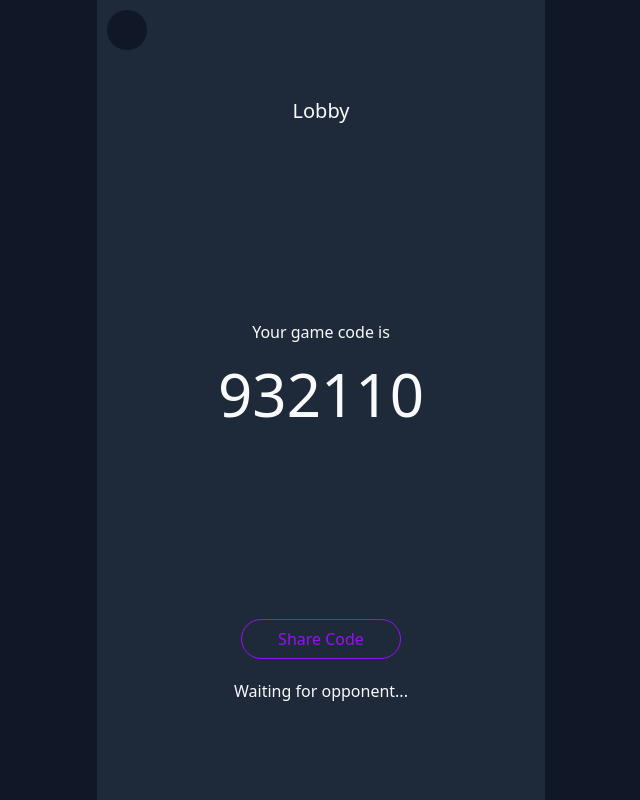
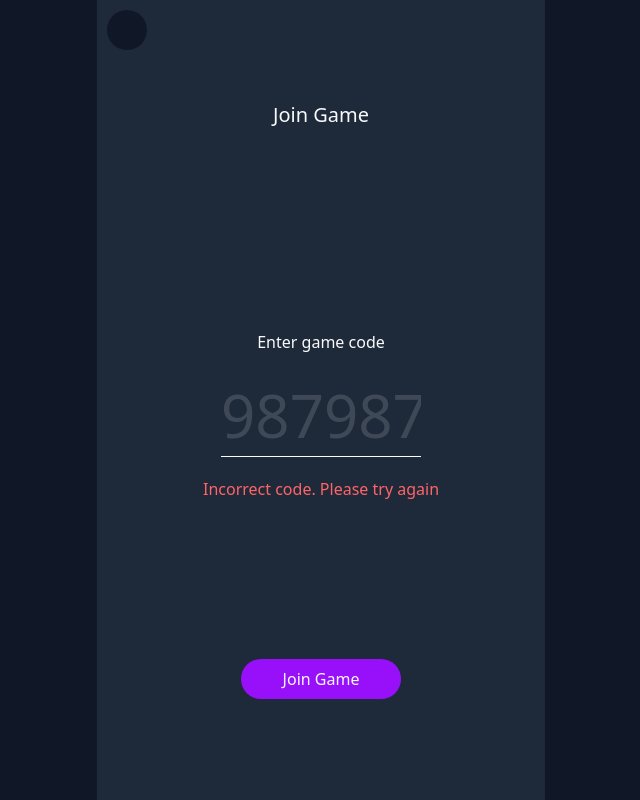
Before and after one commit to gdebojyoti/wzq, a Next.js app: page / in a window 1280 px wide. Shown: the whole page, without its empty margins (319-959 px from the left). Built offline with nearby package versions, Linux system fonts and the light colour scheme.

Commit message:
Join game screen.

```diff
--- /dev/null
+++ b/app/components/screens/JoinGame.tsx
@@ -0,0 +1,23 @@
+import Heading from "../common/Heading"
+import BackButton from "../common/BackButton"
+import Button from "../common/Button"
+
+const JoinGame = () => {
+  return (
+    <div className="h-full flex flex-col justify-around items-center relative">
+      <Heading>Join Game</Heading>
+
+      <BackButton />
+
+      <div className="w-full flex flex-col items-center relative">
+        <div>Enter game code</div>
+        <input type='text' placeholder="987987" className="w-[200px] mt-5 border-b text-6xl text-center outline-none placeholder:opacity-30" />
+        <div className="absolute top-full mt-5 text-center text-red-400">Incorrect code. Please try again</div>
+      </div>
+
+      <Button type='primary'>Join Game</Button>
+    </div>
+  )
+}
+
+export default JoinGame
--- a/app/page.tsx
+++ b/app/page.tsx
@@ -2,9 +2,10 @@ import React from 'react'
 
 import Landing from './components/screens/Landing'
 import Lobby from './components/screens/Lobby'
+import JoinGame from './components/screens/JoinGame'
 
 const Page = () => {
-  const screen: string = 'LOBBY'
+  const screen: string = 'JOIN_GAME'
 
   let ScreenComponent = null
 
@@ -14,6 +15,9 @@ const Page = () => {
       break
     case 'LOBBY':
       ScreenComponent = Lobby
+      break
+    case 'JOIN_GAME':
+      ScreenComponent = JoinGame
       break
   }
 
```
